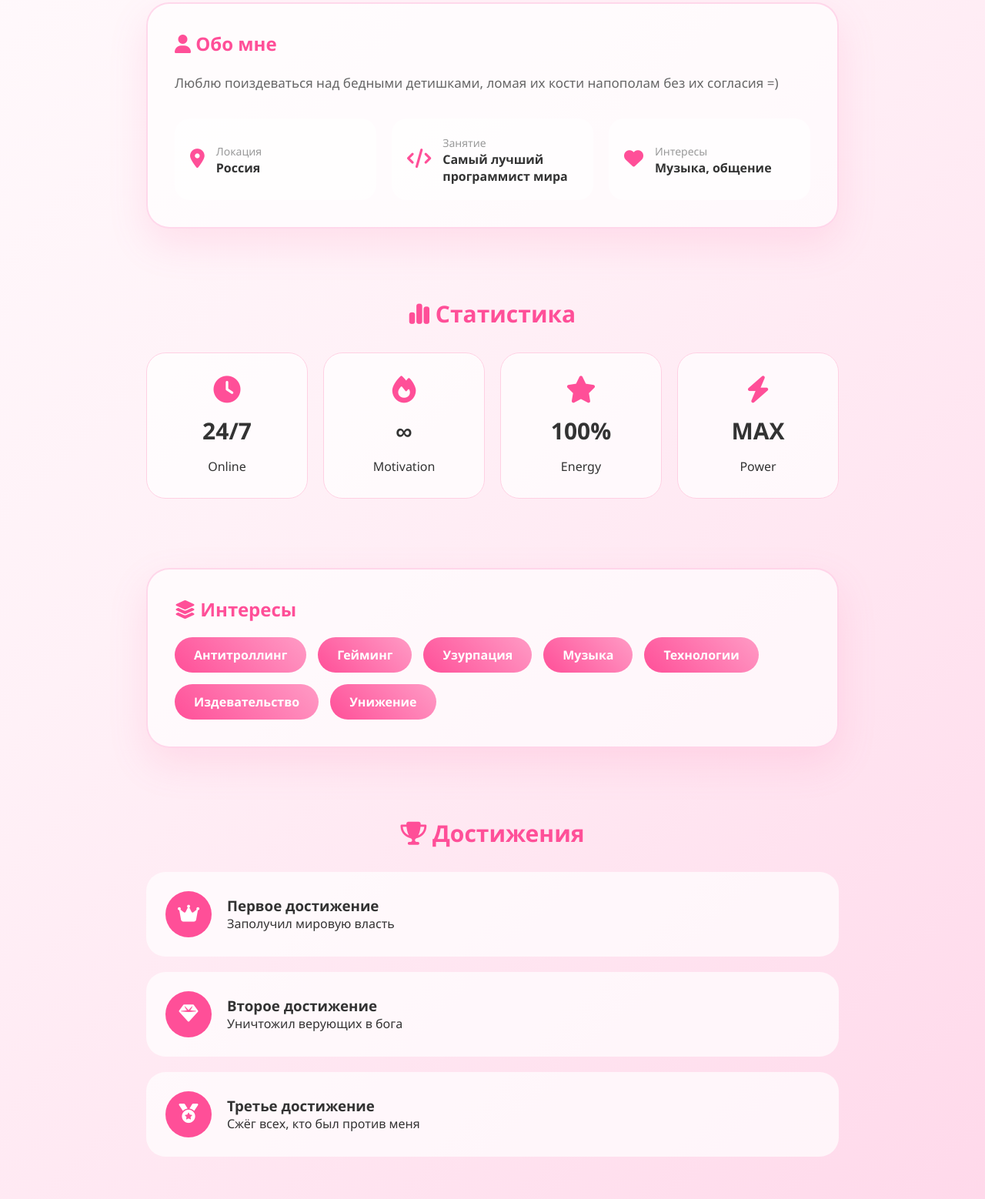
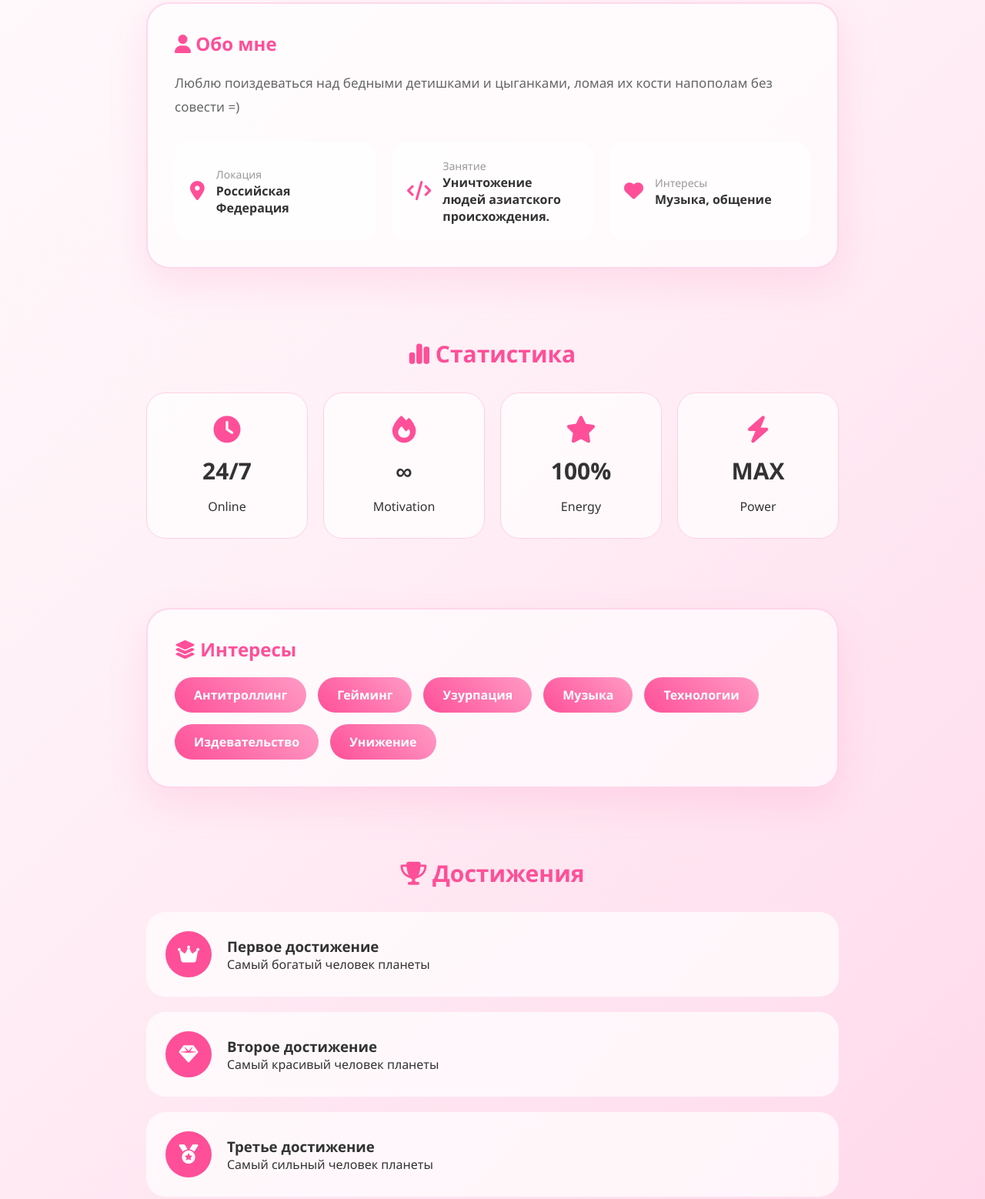
Before and after one commit to reaperzy/reaperzy.github.io, a plain HTML site: page index.html in a window 1280 px wide. Shown: the part 869-2427 px from the top of the page at 77% size. Drawn offline with Linux system fonts and the light colour scheme.

Commit message:
Update index.html

```diff
--- a/index.html
+++ b/index.html
@@ -61,20 +61,20 @@ href="https://cdnjs.cloudflare.com/ajax/libs/font-awesome/6.5.1/css/all.min.css"
 </section>.<section class="section reveal"><div class="glass-card"><h2>
     <i class="fa-solid fa-user"></i>
     Обо мне
-</h2><p class="editable">Люблю поиздеваться над бедными детишками, ломая их кости напополам без их согласия =)
+</h2><p class="editable">Люблю поиздеваться над бедными детишками и цыганками, ломая их кости напополам без совести =)
 
 </p><div class="info-grid"><div class="info-item"><i class="fa-solid fa-location-dot"></i>
 
 <div><span>
 Локация
 </span><p>
-Россия
+Российская Федерация
 </p></div></div><div class="info-item"><i class="fa-solid fa-code"></i>
 
 <div><span>
 Занятие
 </span><p>
-Самый лучший программист мира
+Уничтожение людей азиатского происхождения.
 </p></div></div><div class="info-item"><i class="fa-solid fa-heart"></i>
 
 <div><span>
@@ -142,19 +142,19 @@ Power
 </div><div><h3>
 Первое достижение
 </h3><p>
-Заполучил мировую власть
+Самый богатый человек планеты
 </p></div></div><div class="achievement"><div class="icon"><i class="fa-solid fa-gem"></i>
 
 </div><div><h3>
 Второе достижение
 </h3><p>
-Уничтожил верующих в бога
+Самый красивый человек планеты
 </p></div></div><div class="achievement"><div class="icon"><i class="fa-solid fa-medal"></i>
 
 </div><div><h3>
 Третье достижение
 </h3><p>
-Сжёг всех, кто был против меня
+Самый сильный человек планеты
 </p></div></div></div></section><!-- =========================
      SOCIALS
 ========================= --><section class="section reveal"><h2 class="section-title"><i class="fa-solid fa-link"></i>
@@ -174,7 +174,7 @@ Instagram
 Telegram
 
 </a></div></section><footer><p>
-© 2026 #1337
+© 1337
 </p><p>
 Made with ♥️
 </p></footer></main><script src="script.js"></script></body>
```
